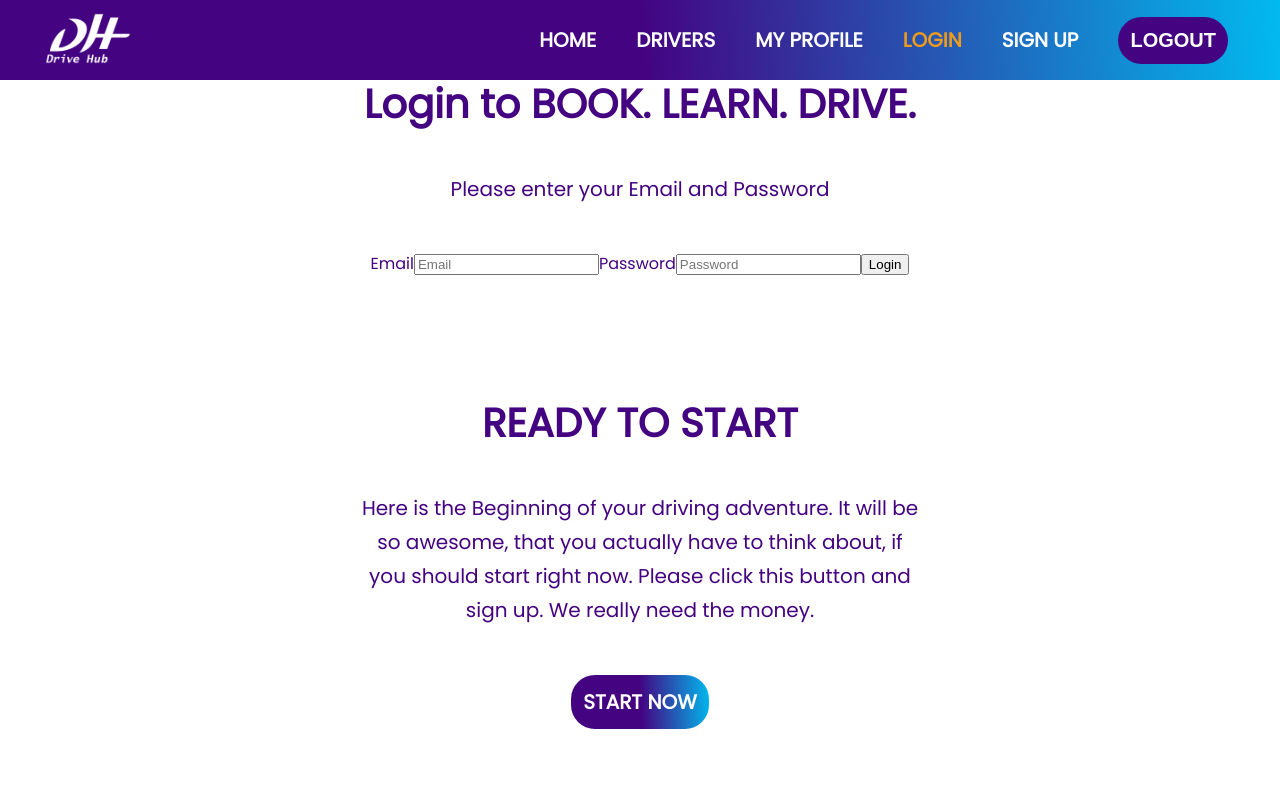
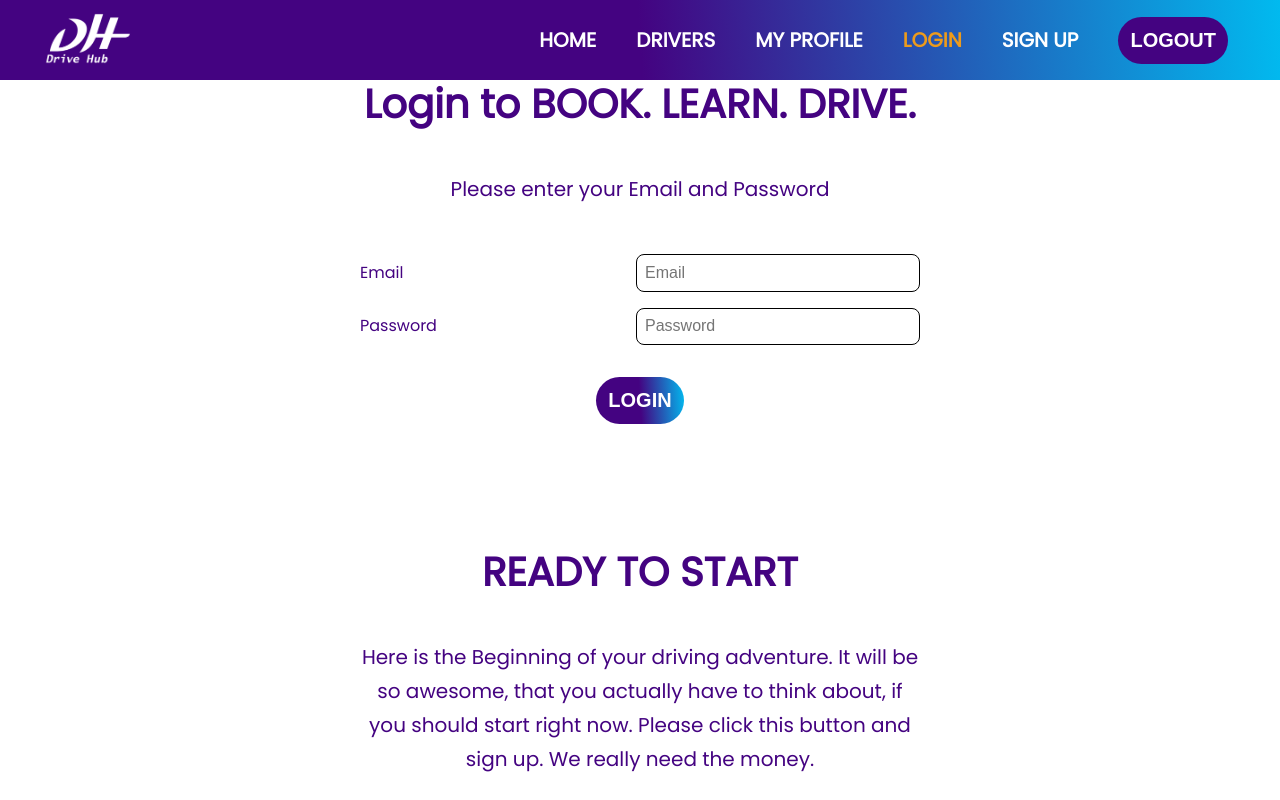
Before and after one commit to MikeSymoDev/frontend-driving-school, a React (Create React App) app: page /login in a window 1280 px wide. Shown: the top 800 px of the page. Built offline with nearby package versions, Linux system fonts and the light colour scheme.

Commit message:
styled login, setup and signup

```diff
--- a/src/pages/login.jsx
+++ b/src/pages/login.jsx
@@ -22,13 +22,19 @@ export default function Login() {
       <div className="textalign">
         <h2>Login to BOOK. LEARN. DRIVE.</h2>
         <p>Please enter your Email and Password</p>
-        <div>
+        <div className='Sign-Setup-Login-Form-Div'>
           <form className='Login-Form'>
-            <label>Email</label>
-            <input type="email" className='Login-Form-Email' placeholder="Email"  onChange={(e)=>{setEmailLogin(e.target.value)}} />
-            <label>Password</label>
-            <input type="password" className='Login-Form-Password' placeholder="Password"  onChange={(e)=>{setPasswordLogin(e.target.value)}} />
-            <input type="submit" value="Login" />
+            <div className='Sign-Setup-Login-Form-Element'>
+              <label>Email</label>
+              <input type="email" className='Sign-Setup-Login-Form-Input' placeholder="Email"  onChange={(e)=>{setEmailLogin(e.target.value)}} />
+            </div>
+            <div className='Sign-Setup-Login-Form-Element'>
+              <label>Password</label>
+              <input type="password" className='Sign-Setup-Login-Form-Input' placeholder="Password"  onChange={(e)=>{setPasswordLogin(e.target.value)}} />
+            </div>
+            <div>
+                    <input className= "submit" type="submit" value="LOGIN" />
+            </div>
           </form>
         </div>
       </div>
--- a/src/pages/signUpForm.jsx
+++ b/src/pages/signUpForm.jsx
@@ -1,4 +1,5 @@
 import React, { useEffect, useState } from 'react'
+import './signUpForm.scss';
 import { useDispatch, useSelector } from 'react-redux';
 import { useLocation, useNavigate, useParams } from 'react-router-dom';
 import { setUpUser, signUpUser } from '../app/slices/currentUserSlice';
@@ -136,21 +137,36 @@ export default function SignUpForm() {
             <p>
               Please fill out the form
             </p>
+            <div className='Sign-Setup-Login-Form-Div'>
+                <form onSubmit = {(e) => signUpHandler(e)} className='Sign-Setup-Login-Form'>
+                  <div className='Sign-Setup-Login-Form-Element'>
+                    <label>Email:</label>
+                    <input type="email" className='Sign-Setup-Login-Form-Input' placeholder="Email" required pattern="[a-z0-9._%+-]+@[a-z0-9.-]+\.[a-z]{2,}$" onChange={(e)=>{setEmail(e.target.value)}} />
+                  </div>
+                  <div className='Sign-Setup-Login-Form-Element'>
+                    <label>Username:</label>
+                    <input type="text" className='Sign-Setup-Login-Form-Input' placeholder="Username" required onChange={(e)=>{setUserName(e.target.value)}} />
+                  </div>
+                  <div className='Sign-Setup-Login-Form-Element'>
+                    <label>First Name:</label>
+                    <input type="text" className='Sign-Setup-Login-Form-Input' placeholder="First Name" required onChange={(e)=>{setFirstName(e.target.value)}} />
+                  </div>
+                  <div className='Sign-Setup-Login-Form-Element'>
+                    <label>Last Name:</label>
+                    <input type="text" className='Sign-Setup-Login-Form-Input' placeholder="Last Name" required onChange={(e)=>{setLastName(e.target.value)}} />
+                  </div>
+                  <div className='Sign-Setup-Login-Form-Element'>
+                    <label>Password:</label>
+                    <input type="password" className='Sign-Setup-Login-Form-Input' placeholder="Password" required onChange={(e)=>{setPassword(e.target.value)}} />
+                  </div>
+                  <div className='Sign-Setup-Login-Form-Element'>
+                    <label>Password Repeat:</label>
+                    <input type="password" className='Sign-Setup-Login-Form-Input' placeholder="Password Repeat" required onChange={(e)=>{setPasswordrepeat(e.target.value)}} />
+                  </div>
                   <div>
-                <form onSubmit = {(e) => signUpHandler(e)} className='SignUp-Form'>
-                  <label>Email:</label>
-                  <input type="email" className='Signup-Form-Email' placeholder="Email"  onChange={(e)=>{setEmail(e.target.value)}} />
-                  <label>Username:</label>
-                  <input type="text" className='Signup-Form-Username' placeholder="Username"  onChange={(e)=>{setUserName(e.target.value)}} />
-                  <label>First Name:</label>
-                  <input type="text" className='Signup-Form-FirstName' placeholder="FirstName"  onChange={(e)=>{setFirstName(e.target.value)}} />
-                  <label>Last Name:</label>
-                  <input type="text" className='Signup-Form-LastName' placeholder="LastName"  onChange={(e)=>{setLastName(e.target.value)}} />
-                  <label>Password:</label>
-                  <input type="password" className='Signup-Form-Password' placeholder="Password"  onChange={(e)=>{setPassword(e.target.value)}} />
-                  <label>Password Repeat:</label>
-                  <input type="password" className='Signup-Form-Password-Repeat' placeholder="Password Repeat"  onChange={(e)=>{setPasswordrepeat(e.target.value)}} />
-                  <input type="submit" value="Sign Up" />
+                    <input className= "submit" type="submit" value="SIGN UP" />
+                  </div>
+
                 </form>
             </div>
           </>
@@ -160,49 +176,82 @@ export default function SignUpForm() {
             <p>
               Please fill out the form
             </p>
-           <div>
+           <div className='Sign-Setup-Login-Form-Div'>
               <form onSubmit = {(e) => setupHandler(e)} className='SetUp-Form'>
+                <div className='Sign-Setup-Login-Form-Element'>
                   <label>Gender:</label>
-                  <select required className='Setup-Form-Gender' onChange={(e)=>{setGender(e.target.value)}}>
+                    <select required className='Sign-Setup-Login-Form-DropDown' onChange={(e)=>{setGender(e.target.value)}}>
+                      <option value="">Please choose</option> {/* Default option */}
                       {GENDER_OPTIONS.map((option) => (
                         <option key={option.value} value={option.value}>
                           {option.label}
                         </option>
                       ))}
                   </select>
+                </div>
+                <div className='Sign-Setup-Login-Form-Element'>
                   <label>Address</label>
-                 <input type="text" required className='Setup-Form-Address' placeholder="Address" value={address} onChange={(e)=>{setAddress(e.target.value)}} />
+                  <input type="text" required className='Sign-Setup-Login-Form-Input' placeholder="Address" value={address} onChange={(e)=>{setAddress(e.target.value)}} />
+                </div>
+                <div className='Sign-Setup-Login-Form-Element'>
                   <label>Postal Code</label>
-                 <input type="text" required className='Setup-Form-PostalCode' placeholder='Postal Code' value={postalCode} pattern="[0-9]{4,5}" onChange={(e)=>{setPostalCode(e.target.value)}}></input>
+                  <input type="text" required className='Sign-Setup-Login-Form-Input' placeholder='Postal Code' value={postalCode} pattern="[0-9]{4,5}" onChange={(e)=>{setPostalCode(e.target.value)}}></input>
+                </div>
+                <div className='Sign-Setup-Login-Form-Element'>
                   <label>Location</label>
-                 <input type="text" required className='Setup-Form-Location' placeholder="Location" value={locationCity} onChange={(e)=>{setLocationCity(e.target.value)}} />
+                  <input type="text" required className='Sign-Setup-Login-Form-Input' placeholder="Location" value={locationCity} onChange={(e)=>{setLocationCity(e.target.value)}} />
+                </div>
+                <div className='Sign-Setup-Login-Form-Element'>
                   <label>Country:</label>
-                 <select required className='Setup-Form-Country' onChange={(e)=>{setCountry(e.target.value)}}>
+                  <select required className='Sign-Setup-Login-Form-DropDown' onChange={(e)=>{setCountry(e.target.value)}}>
+                      <option value="">Please choose</option> {/* Default option */}
                       {COUNTRY_OPTIONS.map((option) => (
                         <option key={option.value} value={option.value}>
                           {option.label}
                         </option>
                       ))}
                   </select>
+                </div >
+                <div className='Sign-Setup-Login-Form-Element'>
                   <label>About you</label>
-                 <textarea rows="4" cols="50" placeholder="Tell us about you" onChange={(e)=>{setAbout(e.target.value)}}></textarea>
-                 <label>Profile Picture</label>
-                 <input type="file" id="profileImage" name="profileImage" acceptLanguage="en" accept="image/*" onChange={(e)=>{setProfileImage(e.target.value)}}/>
-                 {userType == "I" && <label>Instructor License</label>}
-                 {userType == "I" && <input type="text" required className='Setup-Form-License' placeholder="Instructor License"  onChange={(e)=>{setInstructorLicense(e.target.value)}} />}
-                 {userType == "S" && <label>Learner Permit</label>}
-                 {userType == "S" && <input type="checkbox" required checked={hasLearnerPermit} onChange={(e)=>{setHasLearnerPermit(e.target.checked)}}></input>}
+                  <textarea className='Sign-Setup-Login-Form-TextArea' rows="4" cols="50" placeholder="Tell us about you" onChange={(e)=>{setAbout(e.target.value)}}></textarea>
+                </div>
+                {userType == "I" &&
+                  <div className='Sign-Setup-Login-Form-Element'>
+                    <label>Instructor License</label>
+                    <input type="text" required className='Sign-Setup-Login-Form-Input' placeholder="Instructor License"  onChange={(e)=>{setInstructorLicense(e.target.value)}} />
+                  </div>}
+                {userType == "S" &&
+                  <div className='Sign-Setup-Login-Form-Element'>
+                    <label>Learner Permit</label>
+                    <input type="checkbox" required checked={hasLearnerPermit} onChange={(e)=>{setHasLearnerPermit(e.target.checked)}}></input>
+                  </div>}
+                 <div className='Sign-Setup-Login-Form-Element'>
                   <label>Phone</label>
-                 <input type="tel" required className='Setup-Form-Phone' placeholder="Phone"  onChange={(e)=>{setPhone(e.target.value)}} />
-                 {userType == "I" && <label>Driving School</label>}
-                 {userType == "I" && <select onChange={(e)=>{setDrivingSchool(e.target.value)}}>
+                  <input type="tel" required className='Sign-Setup-Login-Form-Input' placeholder="Phone"  onChange={(e)=>{setPhone(e.target.value)}} />
+                 </div>
+
+                 {userType == "I" &&
+                  <div className='Sign-Setup-Login-Form-Element'>
+                    <label>Driving School</label>
+                    <select className='Sign-Setup-Login-Form-DropDown' onChange={(e)=>{setDrivingSchool(e.target.value)}}>
+                      <option value="">Please choose</option> {/* Default option */}
                       {drivingSchools.map((option) => (
                         <option key={option.id} value={option.id}>
                           {option.companyName}
                         </option>
                       ))}
-                 </select>}
-                 <input type="submit" value="Setup Profile" />
+                    </select>
+                  </div>}
+                  <div className='Sign-Setup-Login-Form-Element'>
+                    <label>Profile Picture</label>
+                    <input type="file" id="profileImage" name="profileImage" acceptLanguage="en" accept="image/*" onChange={(e)=>{setProfileImage(e.target.value)}}/>
+                  </div>
+
+
+                  <div>
+                    <input className= "submit" type="submit" value="SETUP PROFILE" />
+                  </div>
               </form>
            </div>
            </>
--- a/src/pages/signUpForm.scss
+++ b/src/pages/signUpForm.scss
@@ -0,0 +1,61 @@
+@import '../styles/variables';
+
+.Sign-Setup-Login-Form-Div {
+
+
+    width: 35rem;
+
+    .Sign-Setup-Login-Form-Element {
+        display: flex;
+        justify-content: space-between;
+        align-items: center;
+        margin-top: 1rem;
+
+        .Sign-Setup-Login-Form-Input {
+
+            height: 2.1rem;
+            width: 17rem;
+            border: 1px solid black;
+            font-size: 1rem;
+            padding-left: 0.5rem;
+            border-radius: 0.5rem;
+
+        }
+
+        .Sign-Setup-Login-Form-DropDown {
+
+            height: 2.5rem;
+            width: 17.8rem;
+            border: 1px solid black;
+            font-size: 0.85rem;
+            padding-left: 0.5rem;
+            border-radius: 0.5rem;
+        }
+
+        .Sign-Setup-Login-Form-TextArea {
+
+            height: 6.1rem;
+            width: 17rem;
+            border: 1px solid black;
+            font-size: 1rem;
+            padding-left: 0.5rem;
+            border-radius: 0.5rem;
+
+        }
+
+    }
+
+    .submit {
+        margin-top: 2rem;
+        background: $gradient;
+        border: $button-border;
+        padding: $buton-padding;
+        border-radius: $button-radius;
+        color: white;
+        font-weight: $button-weight;
+        font-size: 1.25rem;
+        cursor: pointer;
+    }
+
+
+}
```
Also changed, not shown: src/app/slices/currentUserSlice.js (+25 -13 lines), src/pages/login.scss (added). Lines whose indentation alone changed are shown as unchanged.
